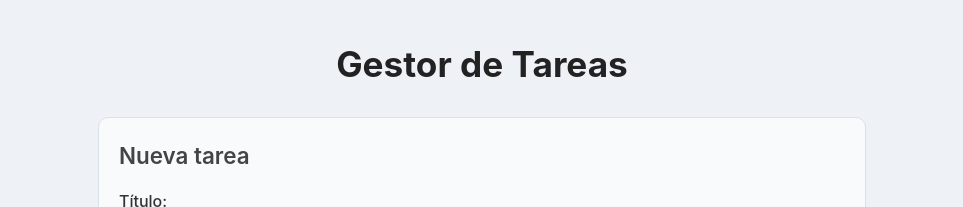
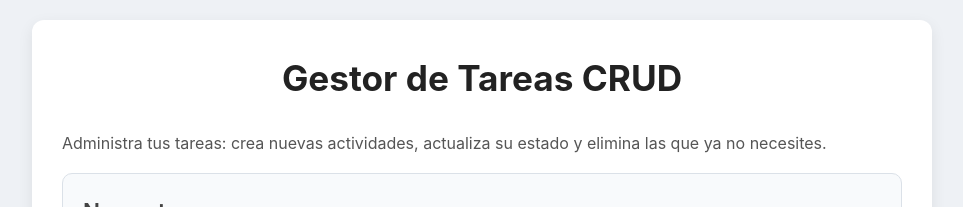
Before and after one commit to CristopherGuerrero/Tarea-3, a React app in the folder frontend/: page / in a window 1280 px wide. Shown: the top 207 px of the page, without its empty margins (158-1121 px from the left). Built offline with nearby package versions, Linux system fonts and the light colour scheme; no server answers; the HTML template or start-up script is replaced by a standard one.

Commit message:
Corregir y mejorar títulos y textos en la interfaz principal

```diff
--- a/frontend/src/App.jsx
+++ b/frontend/src/App.jsx
@@ -8,7 +8,6 @@ function App() {
   const [tasks, setTasks] = useState([]);
   const [editingTask, setEditingTask] = useState(null);
 
-  // Cargar tareas al iniciar
   useEffect(() => {
     fetchTasks();
   }, []);
@@ -76,8 +75,13 @@ function App() {
   };
 
   return (
-    <div style={{ maxWidth: '800px', margin: '0 auto', padding: '1rem' }}>
-      <h1>Gestor de Tareas</h1>
+    <div className="container">
+      <h1>Gestor de Tareas CRUD</h1>
+      <p style={{ marginBottom: '1rem', color: '#555' }}>
+        Administra tus tareas: crea nuevas actividades, actualiza su estado
+        y elimina las que ya no necesites.
+      </p>
+
       <TaskForm
         onCreate={handleCreate}
         onUpdate={handleUpdate}
```
